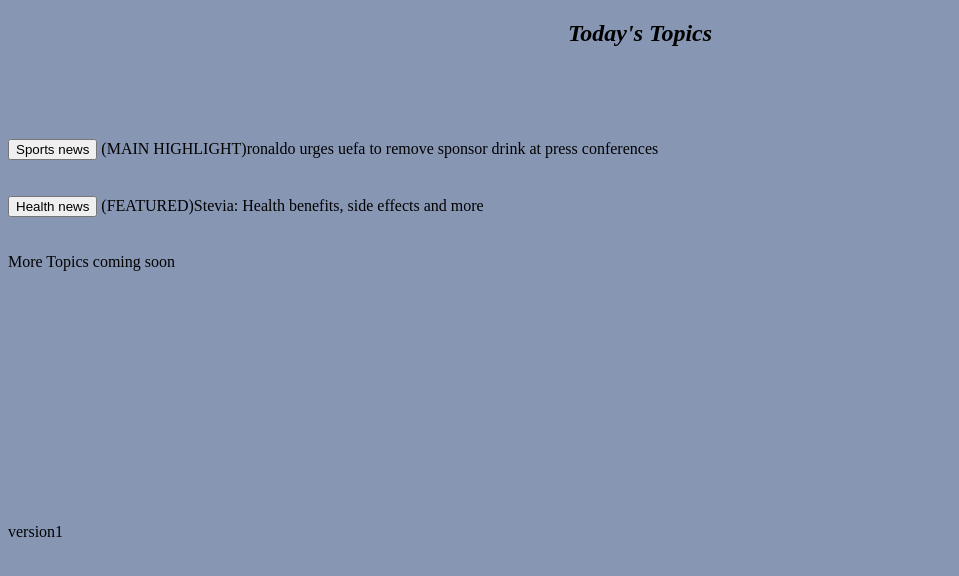
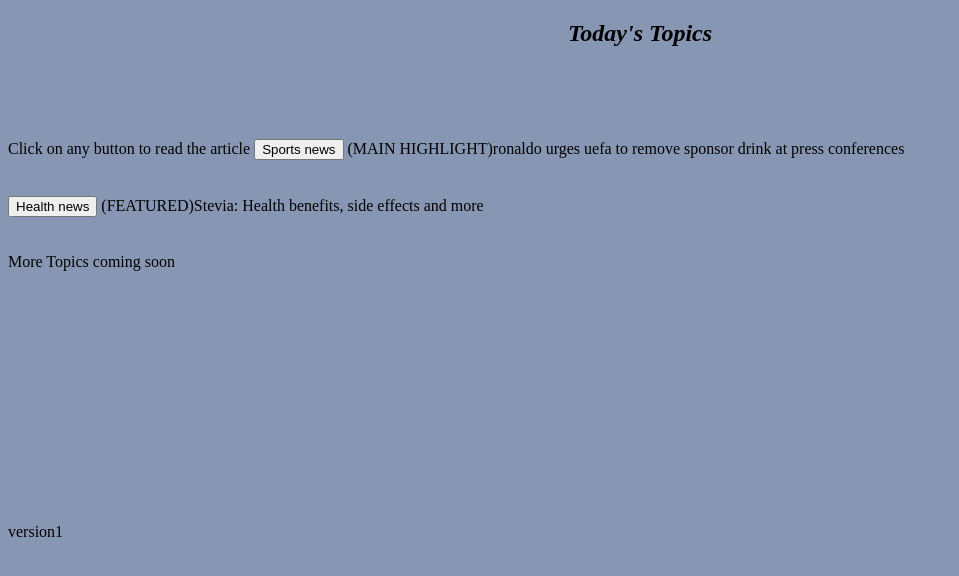
Before and after one commit to Not-MrBeast/FrWebsites-co., a plain HTML site: page index.html in a window 1280 px wide. Shown: the part 60-636 px from the top of the page, without its empty margins (0-959 px from the left). Drawn offline with Linux system fonts and the light colour scheme.

Commit message:
Update index.html

```diff
--- a/index.html
+++ b/index.html
@@ -4,6 +4,7 @@
    <h1 style="text-align: center;"> <b>News</b></h1>
     <h2 style="text-align: center;"><b><i>Today's Topics</i></b></h3>
       <br/><br/><br/><br/>
+  <p1>Click on any button to read the article
   <a href="Sports.html"><button>Sports news</button></a>
     <p1 style="text-align: center;">(MAIN HIGHLIGHT)ronaldo urges uefa to remove sponsor drink at press conferences </p1>
       <br/><br/><br/>
```
